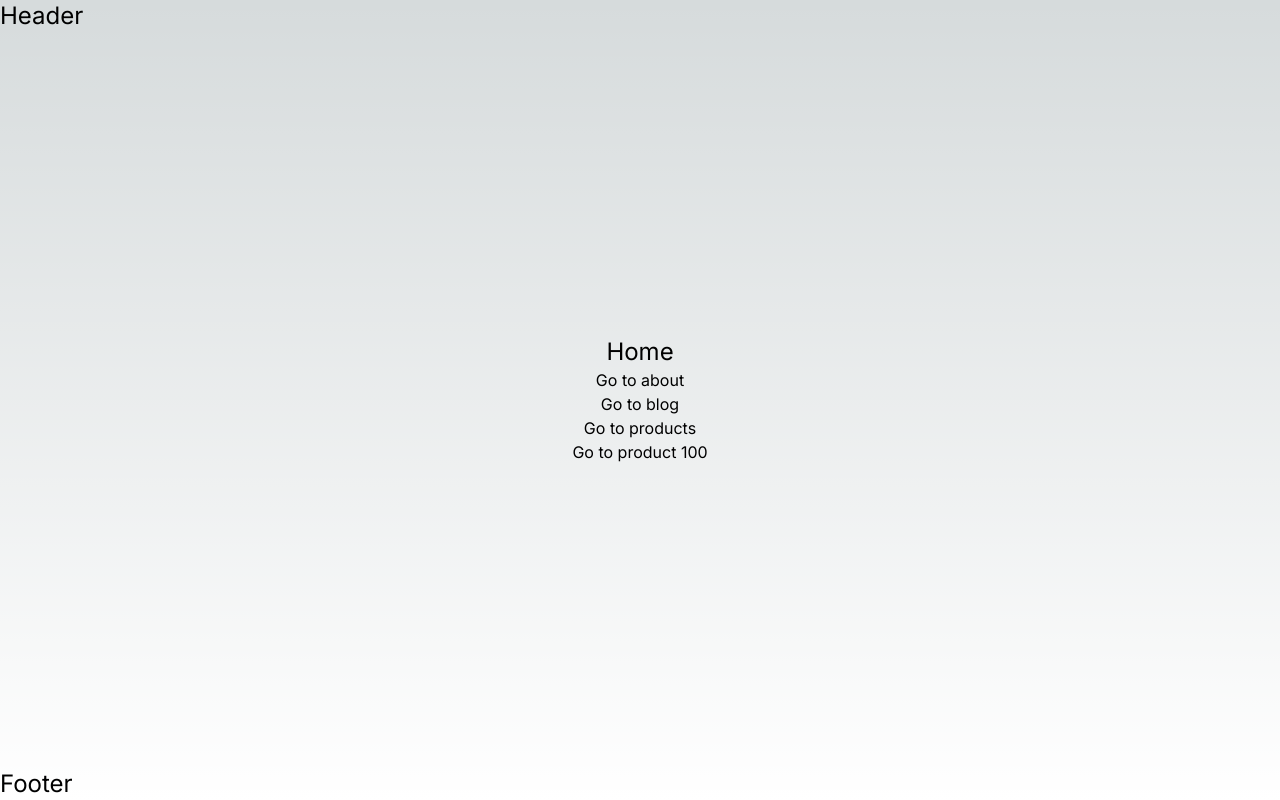
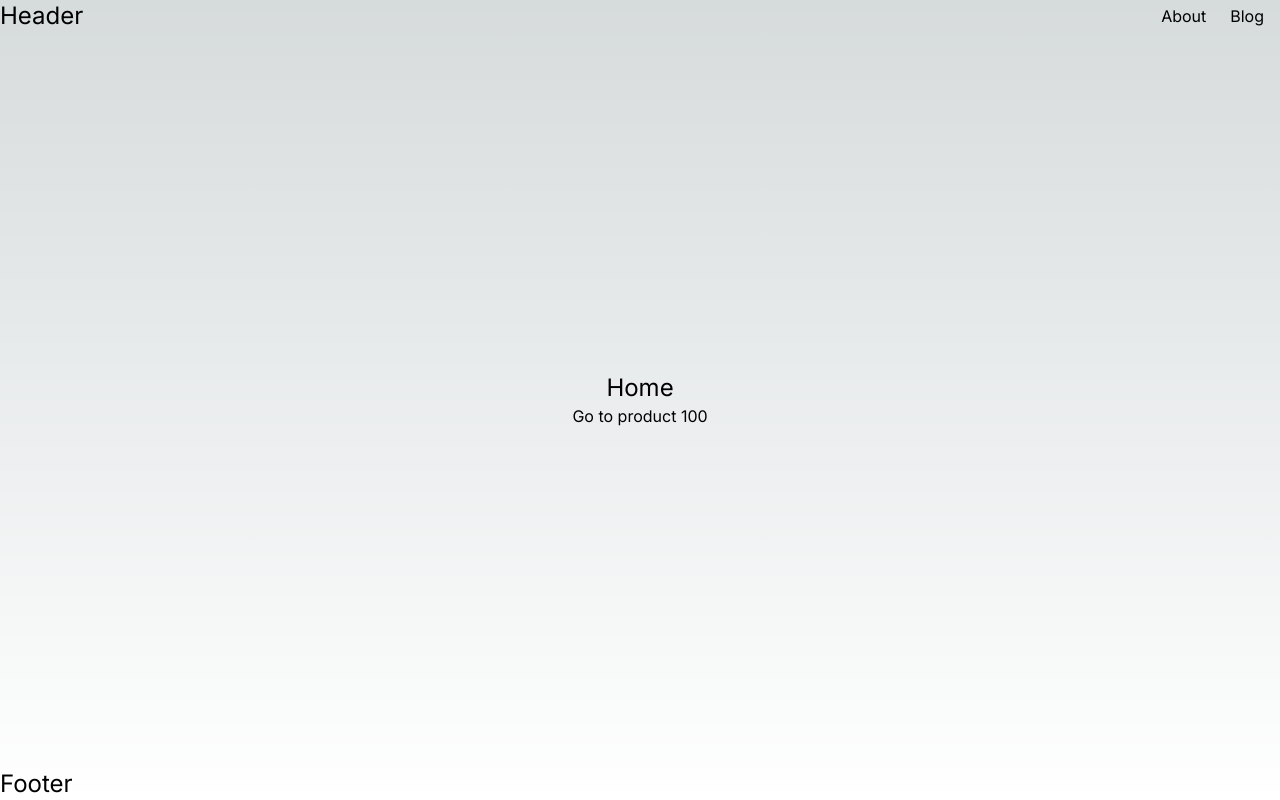
Before and after one commit to mfgabriel92/nextjs-14-tutorial, a Next.js app: page / in a window 1280 px wide. Built offline with nearby package versions, Linux system fonts and the light colour scheme.

Commit message:
feat: active links

```diff
--- /dev/null
+++ b/src/app/_components/NavLinks.tsx
@@ -0,0 +1,33 @@
+"use client";
+
+import Link from "next/link";
+import { usePathname } from "next/navigation";
+
+const navLinks = [
+  {
+    label: "About",
+    href: "/about",
+  },
+  {
+    label: "Blog",
+    href: "/blog",
+  },
+];
+
+export function NavLinks() {
+  const pathname = usePathname();
+
+  return navLinks.map((link) => {
+    const isActive = pathname.startsWith(link.href);
+
+    return (
+      <Link
+        key={link.href}
+        href={link.href}
+        className={isActive ? "underline font-bold" : ""}
+      >
+        {link.label}
+      </Link>
+    );
+  });
+}
--- a/src/app/layout.tsx
+++ b/src/app/layout.tsx
@@ -1,6 +1,7 @@
 import type { Metadata } from "next";
 import { Inter } from "next/font/google";
 import "./globals.css";
+import { NavLinks } from "./_components/NavLinks";
 
 const inter = Inter({ subsets: ["latin"] });
 
@@ -22,8 +23,11 @@ export default function RootLayout({
       lang="en"
     >
       <body className={`flex flex-col h-full ${inter.className}`}>
-        <header>
+        <header className="flex gap-4 justify-between items-center">
           <h1 className="text-2xl">Header</h1>
+          <div className="flex gap-6 px-4">
+            <NavLinks />
+          </div>
         </header>
         <main className="flex flex-1 flex-col items-center justify-center">
           {children}
--- a/src/app/page.tsx
+++ b/src/app/page.tsx
@@ -6,9 +6,6 @@ export default function Home() {
   return (
     <>
       <h1 className="text-2xl">Home</h1>
-      <Link href="/about">Go to about</Link>
-      <Link href="/blog">Go to blog</Link>
-      <Link href="/products">Go to products</Link>
       <Link href={`product/${productId}`}> Go to product {productId}</Link>
     </>
   );
```
